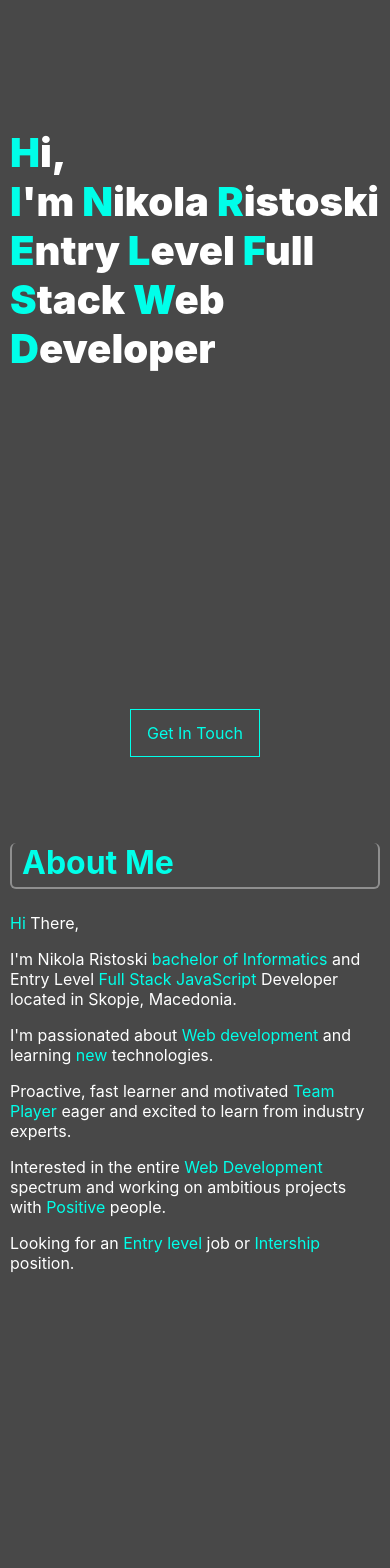
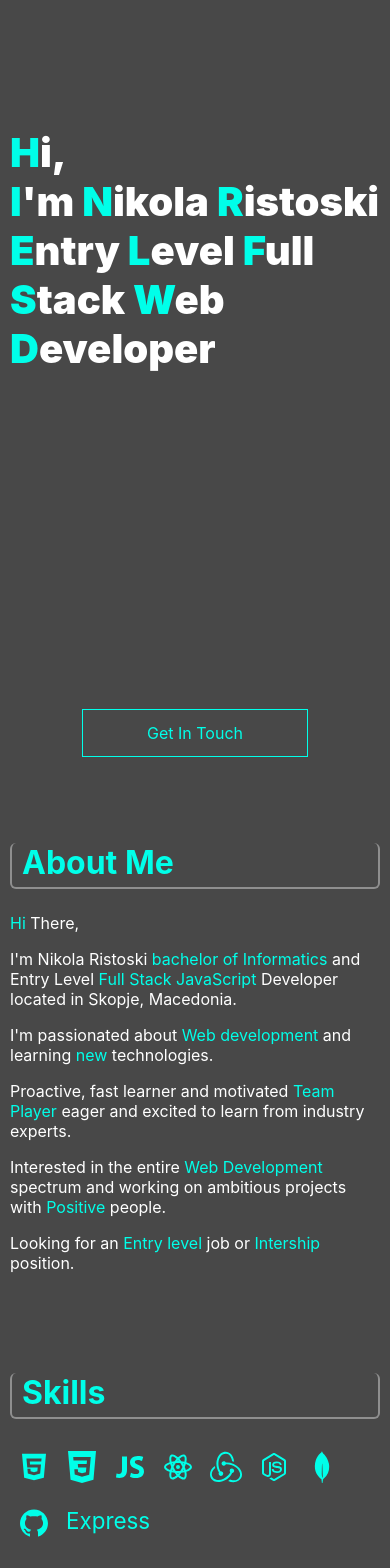
Before and after one commit to Nikola0707/my-portfolio, a React (Create React App) app in the folder my-portfolio/: page / in a window 390 px wide. Shown: the top 1568 px of the page. Built offline with nearby package versions, Linux system fonts and the light colour scheme.

Commit message:
Responsiveness

```diff
--- a/my-portfolio/src/App.css
+++ b/my-portfolio/src/App.css
@@ -565,7 +565,7 @@ textarea:focus {
   .div-left,
   .div-right,
   .contact-me-form{
-    height: 100vh;
+    margin-bottom: 100px;
   }
 
   .skills-grid-container {
@@ -614,7 +614,6 @@ textarea:focus {
     text-align: center;
   }
   .btn-contact-me {
-    padding: 0.8rem 1rem;
     margin: 0;
   }
   .contact-me-title h2,
```
